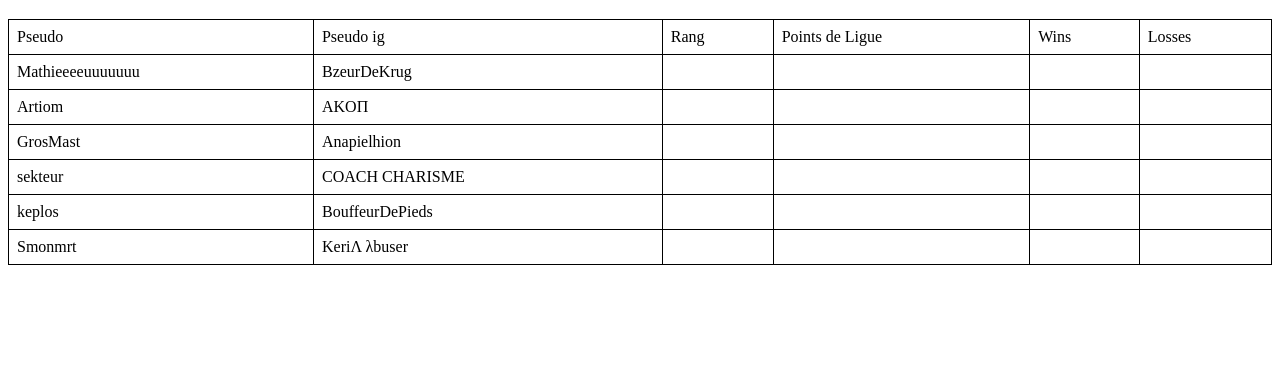
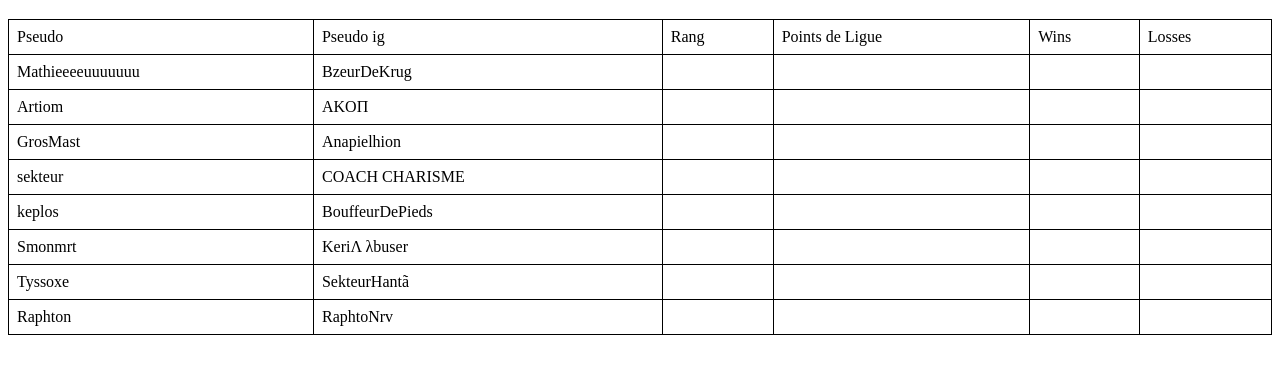
Before and after one commit to Tyssoxe/tournoi, a plain HTML site: page index.html in a window 1280 px wide. Shown: the part 61-434 px from the top of the page. Drawn offline with Linux system fonts and the light colour scheme; no server answers.

Commit message:
first commit

```diff
--- a/index.html
+++ b/index.html
@@ -28,13 +28,15 @@
     function getLeagueData() {
       var summonerData = [
         { summonerName: 'BzeurDeKrug', name: 'Mathieeeeuuuuuuu' },
-        { summonerName: 'AKOП', name: 'Artiom' },
+        { summonerName: 'AKOΠ', name: 'Artiom' },
         { summonerName: 'Anapielhion', name: 'GrosMast' },
         { summonerName: 'COACH CHARISME', name: 'sekteur' },
         { summonerName: 'BouffeurDePieds', name: 'keplos' },
         { summonerName: 'KeriΛ λbuser', name: 'Smonmrt' },
+        { summonerName: 'SekteurHantã', name: 'Tyssoxe' },
+        { summonerName: 'RaphtoNrv', name: 'Raphton' },
       ];
-      var apiKey = 'RGAPI-fb928930-a311-4832-89c3-6f1d339254e7'; // Remplacez par votre clé d'API Riot Games
+      var apiKey = 'RGAPI-c65d1b7a-85e0-4f4e-aeaf-82d115705646'; // Remplacez par votre clé d'API Riot Games
 
       var resultElement = document.getElementById('result');
       resultElement.innerHTML = ''; // Réinitialiser le contenu de la div résultat
```
